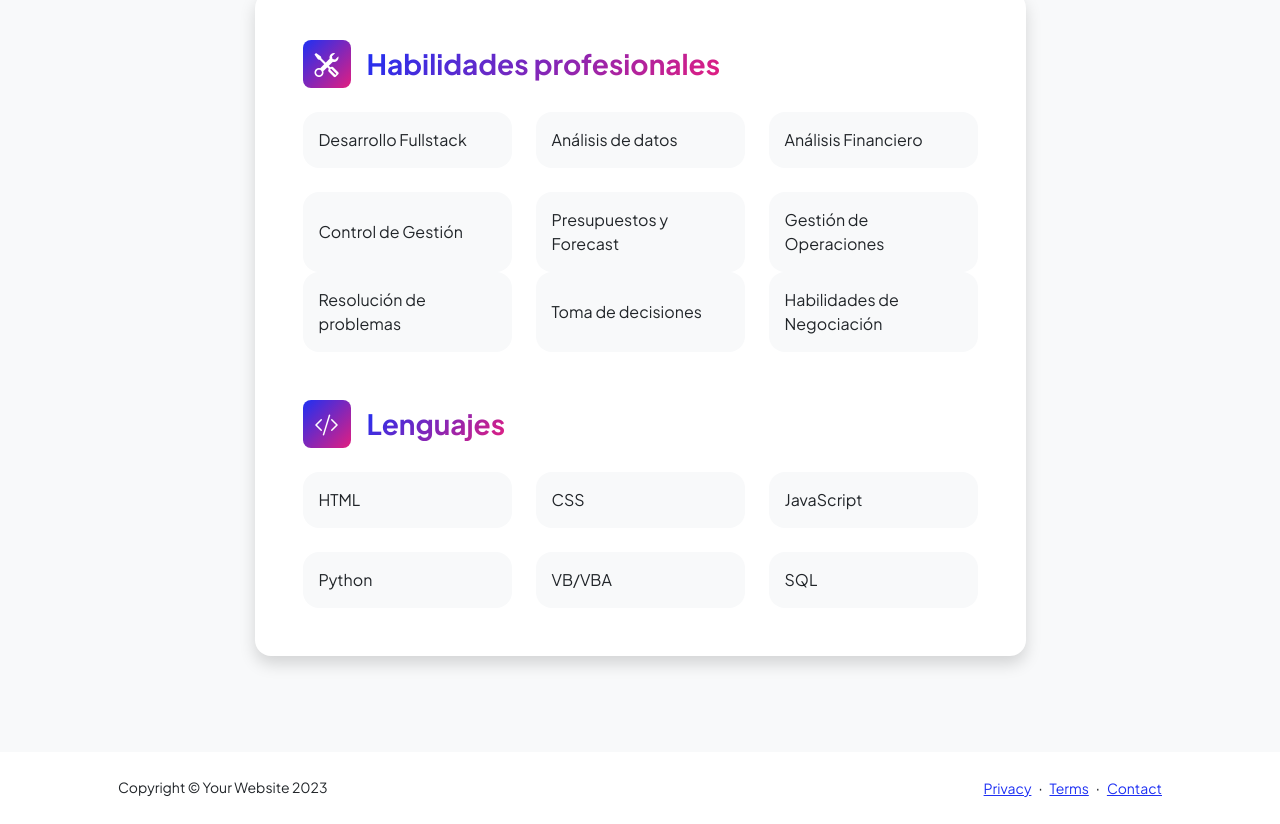
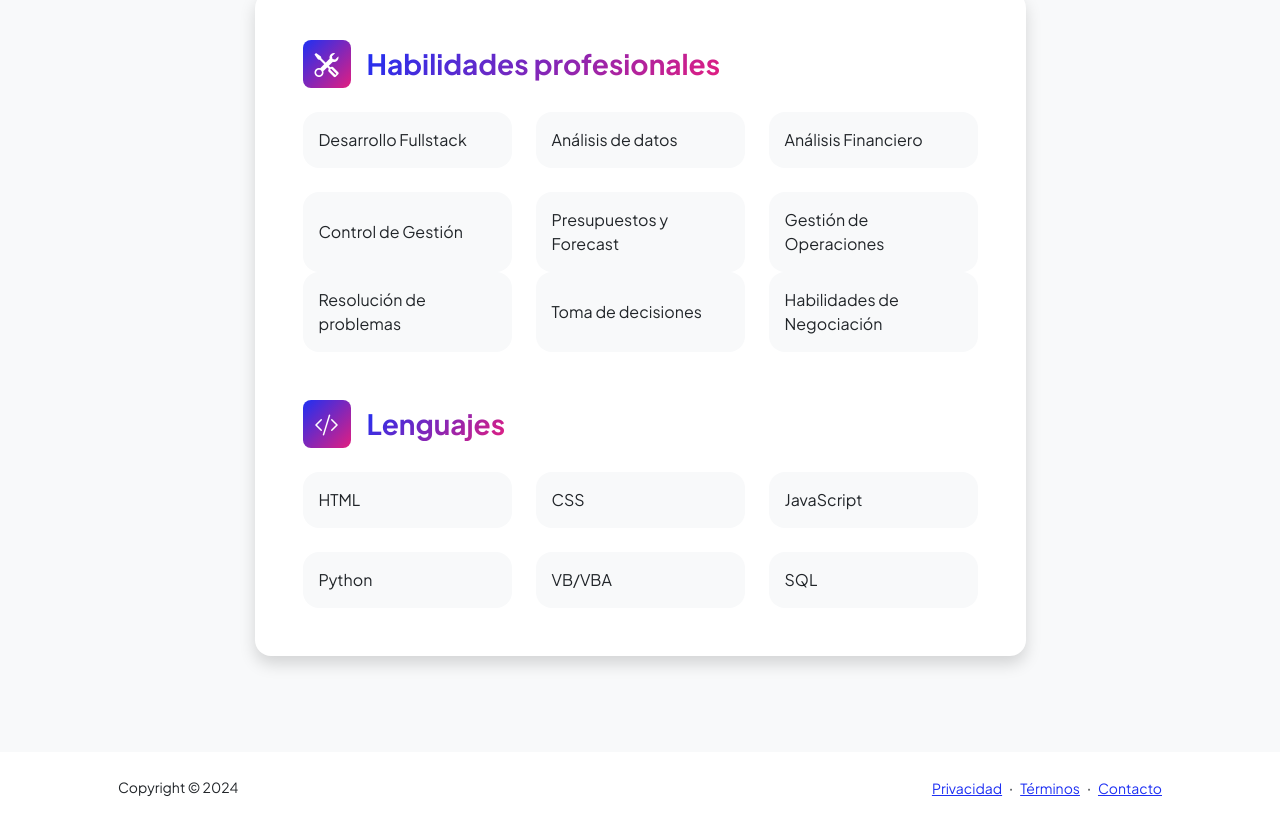
Before and after one commit to AiakosCl/portfolio.io, a plain HTML site: page resume.html in a window 1280 px wide. Shown: the part 3555-4379 px from the top of the page. Drawn offline with nearby package versions, Linux system fonts and the light colour scheme.

Commit message:
Actualizacón

```diff
--- a/resume.html
+++ b/resume.html
@@ -292,13 +292,15 @@
         <footer class="bg-white py-4 mt-auto">
             <div class="container px-5">
                 <div class="row align-items-center justify-content-between flex-column flex-sm-row">
-                    <div class="col-auto"><div class="small m-0">Copyright &copy; Your Website 2023</div></div>
                     <div class="col-auto">
-                        <a class="small" href="#!">Privacy</a>
+                        <div class="small m-0">Copyright &copy; 2024</div>
+                    </div>
+                    <div class="col-auto">
+                        <a class="small" href="#!">Privacidad</a>
                         <span class="mx-1">&middot;</span>
-                        <a class="small" href="#!">Terms</a>
+                        <a class="small" href="#!">Términos</a>
                         <span class="mx-1">&middot;</span>
-                        <a class="small" href="#!">Contact</a>
+                        <a class="small" href="#!">Contacto</a>
                     </div>
                 </div>
             </div>
```
